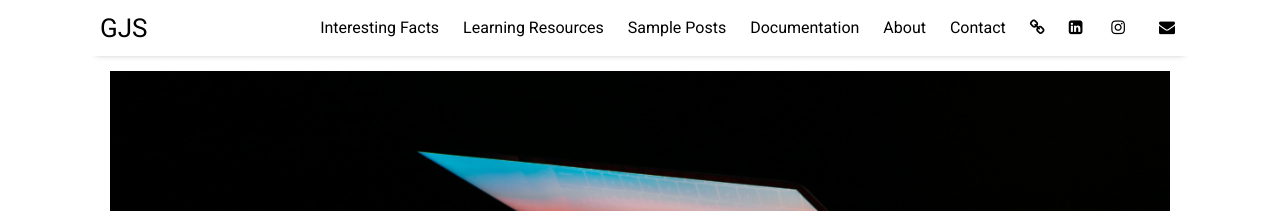
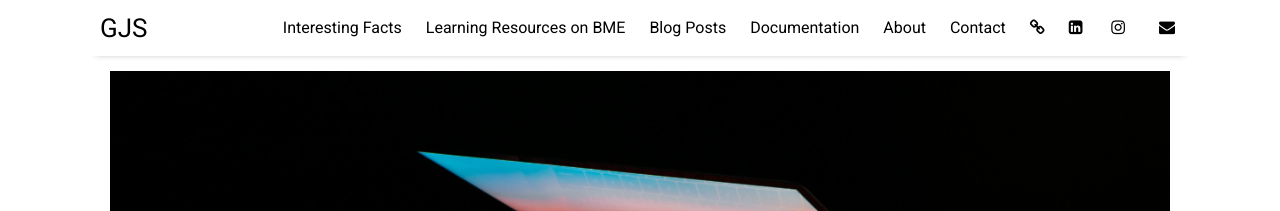
Before and after one commit to GJSayas/GJSayas.github.io, a Jekyll site: the page built from index.html, in a window 1280 px wide. Shown: the top 211 px of the page. Built offline with Jekyll 4.4.1, drawn with Linux system fonts in a browser that asks for light colours; nearby versions of some CDN libraries; the list of posts is cut into pages by our own code.

Commit message:
Update settings.yml

```diff
--- a/_data/settings.yml
+++ b/_data/settings.yml
@@ -8,8 +8,8 @@ google-ID: ''
 
 menu:
 - {name: 'Interesting Facts',  url: 'facts'}
-- {name: 'Learning Resources', url: 'resources'}
-- {name: 'Sample Posts',       url: 'sample-posts'}
+- {name: 'Learning Resources on BME', url: 'resources'}
+- {name: 'Blog Posts',       url: 'sample-posts'}
 - {name: 'Documentation',      url: 'documentation'}
 - {name: 'About',              url: 'about'}
 - {name: 'Contact',            url: 'contact'}
```
